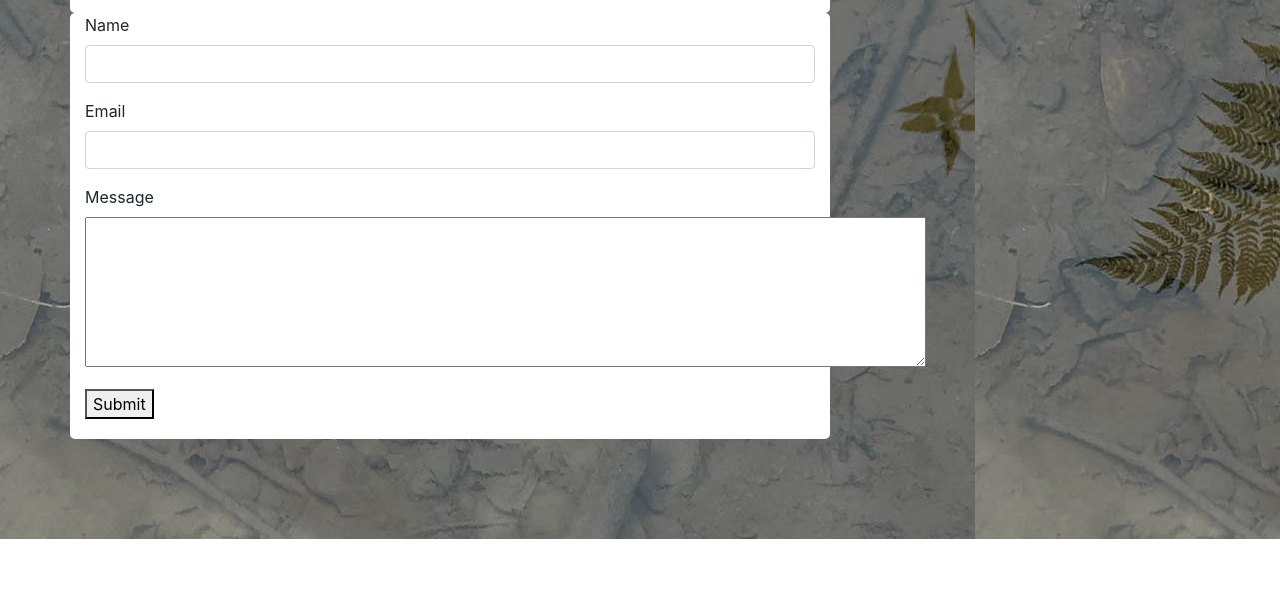
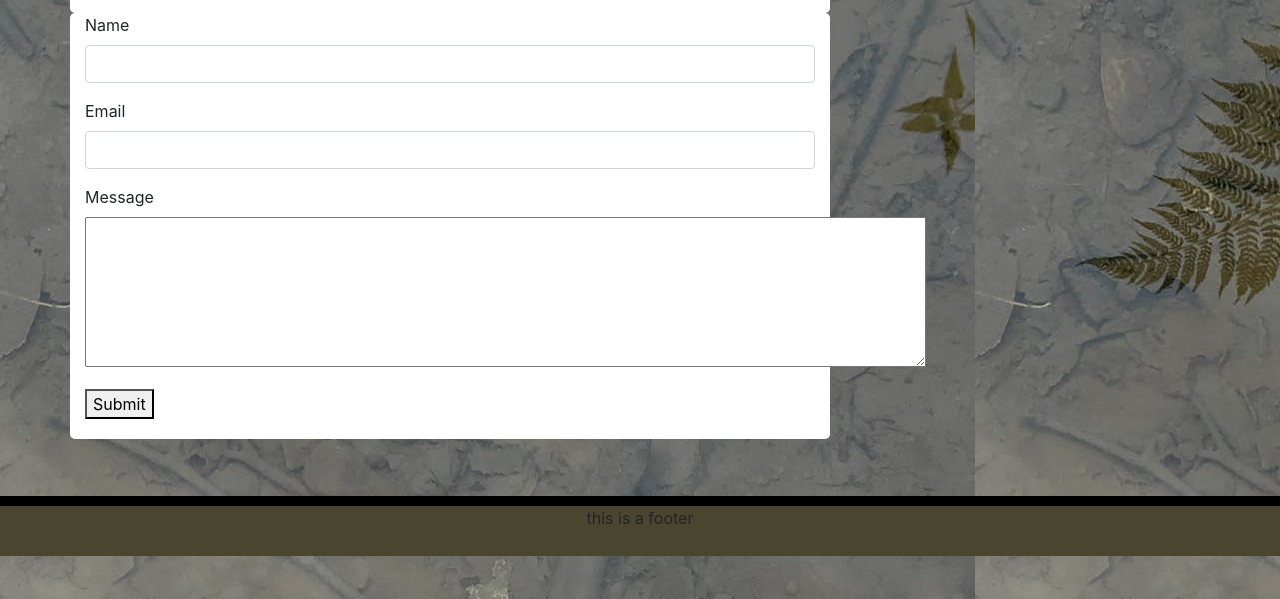
Before and after one commit to valadezMykel/homework9-15-20, a plain HTML site: page pages/contact.html in a window 1280 px wide. Shown: the part 244-843 px from the top of the page. Before the commit the page ends 800 px from the top, so only its background shows below. Drawn offline with nearby package versions, Linux system fonts and the light colour scheme.

Commit message:
small update

```diff
--- a/pages/contact.html
+++ b/pages/contact.html
@@ -68,6 +68,9 @@
                 <div class="col spacer"></div>
             </div>
         </main>
+        <footer>
+            this is a footer
+        </footer>
     </div>
 
 </body>
--- a/pages/css/styles.css
+++ b/pages/css/styles.css
@@ -39,6 +39,7 @@ h1{
 img{
     float: left;
     margin-right: 15px;
+    margin-bottom: 10px;
 }
 
 .porfolio-img{
```
Also changed, not shown: pages/porfolio.html (+3 -0 lines).
